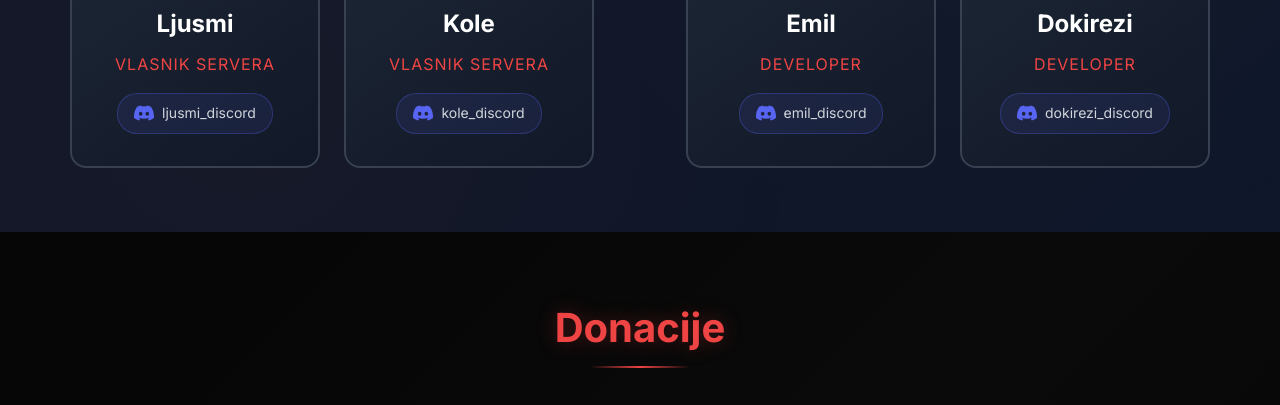
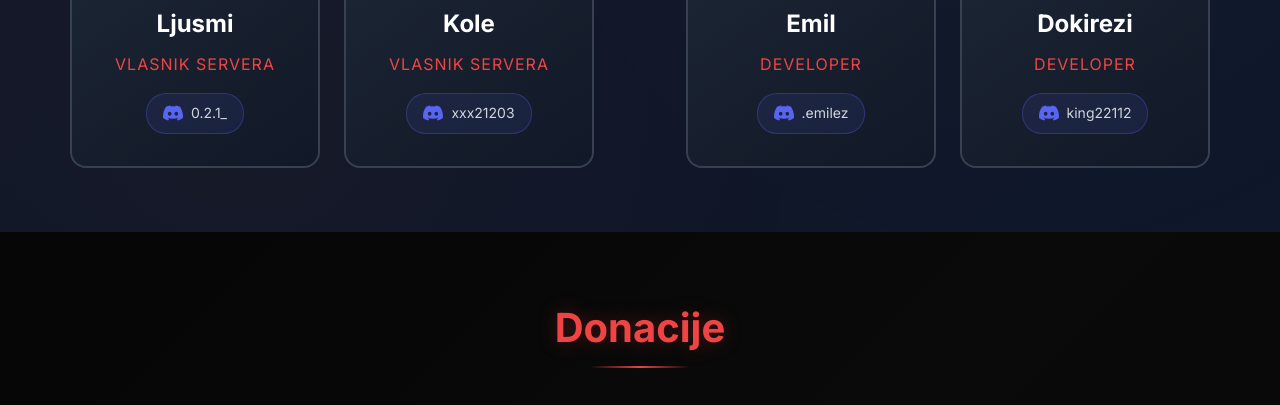
Before and after one commit to Nepoznat1/furyroleplay, a website: page main/index.html in a window 1280 px wide. Shown: the part 926-1331 px from the top of the page. Drawn offline with Linux system fonts and the light colour scheme.

Commit message:
Update index.html

```diff
--- a/main/index.html
+++ b/main/index.html
@@ -60,7 +60,7 @@
                                     <svg class="discord-icon" width="20" height="20" viewBox="0 0 24 24" fill="currentColor">
                                         <path d="M20.317 4.37a19.791 19.791 0 0 0-4.885-1.515.074.074 0 0 0-.079.037c-.21.375-.444.864-.608 1.25a18.27 18.27 0 0 0-5.487 0 12.64 12.64 0 0 0-.617-1.25.077.077 0 0 0-.079-.037A19.736 19.736 0 0 0 3.677 4.37a.07.07 0 0 0-.032.027C.533 9.046-.32 13.58.099 18.057a.082.082 0 0 0 .031.057 19.9 19.9 0 0 0 5.993 3.03.078.078 0 0 0 .084-.028c.462-.63.874-1.295 1.226-1.994a.076.076 0 0 0-.041-.106 13.107 13.107 0 0 1-1.872-.892.077.077 0 0 1-.008-.128 10.2 10.2 0 0 0 .372-.292.074.074 0 0 1 .077-.01c3.928 1.793 8.18 1.793 12.062 0a.074.074 0 0 1 .078.01c.12.098.246.198.373.292a.077.077 0 0 1-.006.127 12.299 12.299 0 0 1-1.873.892.077.077 0 0 0-.041.107c.36.698.772 1.362 1.225 1.993a.076.076 0 0 0 .084.028 19.839 19.839 0 0 0 6.002-3.03.077.077 0 0 0 .032-.054c.5-5.177-.838-9.674-3.549-13.66a.061.061 0 0 0-.031-.03zM8.02 15.33c-1.183 0-2.157-1.085-2.157-2.419 0-1.333.956-2.419 2.157-2.419 1.21 0 2.176 1.096 2.157 2.42 0 1.333-.956 2.418-2.157 2.418zm7.975 0c-1.183 0-2.157-1.085-2.157-2.419 0-1.333.955-2.419 2.157-2.419 1.21 0 2.176 1.096 2.157 2.42 0 1.333-.946 2.418-2.157 2.418z"/>
                                     </svg>
-                                    <span class="discord-username">ljusmi_discord</span>
+                                    <span class="discord-username">0.2.1_</span>
                                 </div>
                             </div>
                         </div>
@@ -76,7 +76,7 @@
                                     <svg class="discord-icon" width="20" height="20" viewBox="0 0 24 24" fill="currentColor">
                                         <path d="M20.317 4.37a19.791 19.791 0 0 0-4.885-1.515.074.074 0 0 0-.079.037c-.21.375-.444.864-.608 1.25a18.27 18.27 0 0 0-5.487 0 12.64 12.64 0 0 0-.617-1.25.077.077 0 0 0-.079-.037A19.736 19.736 0 0 0 3.677 4.37a.07.07 0 0 0-.032.027C.533 9.046-.32 13.58.099 18.057a.082.082 0 0 0 .031.057 19.9 19.9 0 0 0 5.993 3.03.078.078 0 0 0 .084-.028c.462-.63.874-1.295 1.226-1.994a.076.076 0 0 0-.041-.106 13.107 13.107 0 0 1-1.872-.892.077.077 0 0 1-.008-.128 10.2 10.2 0 0 0 .372-.292.074.074 0 0 1 .077-.01c3.928 1.793 8.18 1.793 12.062 0a.074.074 0 0 1 .078.01c.12.098.246.198.373.292a.077.077 0 0 1-.006.127 12.299 12.299 0 0 1-1.873.892.077.077 0 0 0-.041.107c.36.698.772 1.362 1.225 1.993a.076.076 0 0 0 .084.028 19.839 19.839 0 0 0 6.002-3.03.077.077 0 0 0 .032-.054c.5-5.177-.838-9.674-3.549-13.66a.061.061 0 0 0-.031-.03zM8.02 15.33c-1.183 0-2.157-1.085-2.157-2.419 0-1.333.956-2.419 2.157-2.419 1.21 0 2.176 1.096 2.157 2.42 0 1.333-.956 2.418-2.157 2.418zm7.975 0c-1.183 0-2.157-1.085-2.157-2.419 0-1.333.955-2.419 2.157-2.419 1.21 0 2.176 1.096 2.157 2.42 0 1.333-.946 2.418-2.157 2.418z"/>
                                     </svg>
-                                    <span class="discord-username">kole_discord</span>
+                                    <span class="discord-username">xxx21203</span>
                                 </div>
                             </div>
                         </div>
@@ -98,7 +98,7 @@
                                     <svg class="discord-icon" width="20" height="20" viewBox="0 0 24 24" fill="currentColor">
                                         <path d="M20.317 4.37a19.791 19.791 0 0 0-4.885-1.515.074.074 0 0 0-.079.037c-.21.375-.444.864-.608 1.25a18.27 18.27 0 0 0-5.487 0 12.64 12.64 0 0 0-.617-1.25.077.077 0 0 0-.079-.037A19.736 19.736 0 0 0 3.677 4.37a.07.07 0 0 0-.032.027C.533 9.046-.32 13.58.099 18.057a.082.082 0 0 0 .031.057 19.9 19.9 0 0 0 5.993 3.03.078.078 0 0 0 .084-.028c.462-.63.874-1.295 1.226-1.994a.076.076 0 0 0-.041-.106 13.107 13.107 0 0 1-1.872-.892.077.077 0 0 1-.008-.128 10.2 10.2 0 0 0 .372-.292.074.074 0 0 1 .077-.01c3.928 1.793 8.18 1.793 12.062 0a.074.074 0 0 1 .078.01c.12.098.246.198.373.292a.077.077 0 0 1-.006.127 12.299 12.299 0 0 1-1.873.892.077.077 0 0 0-.041.107c.36.698.772 1.362 1.225 1.993a.076.076 0 0 0 .084.028 19.839 19.839 0 0 0 6.002-3.03.077.077 0 0 0 .032-.054c.5-5.177-.838-9.674-3.549-13.66a.061.061 0 0 0-.031-.03zM8.02 15.33c-1.183 0-2.157-1.085-2.157-2.419 0-1.333.956-2.419 2.157-2.419 1.21 0 2.176 1.096 2.157 2.42 0 1.333-.956 2.418-2.157 2.418zm7.975 0c-1.183 0-2.157-1.085-2.157-2.419 0-1.333.955-2.419 2.157-2.419 1.21 0 2.176 1.096 2.157 2.42 0 1.333-.946 2.418-2.157 2.418z"/>
                                     </svg>
-                                    <span class="discord-username">emil_discord</span>
+                                    <span class="discord-username">.emilez</span>
                                 </div>
                             </div>
                         </div>
@@ -114,7 +114,7 @@
                                     <svg class="discord-icon" width="20" height="20" viewBox="0 0 24 24" fill="currentColor">
                                         <path d="M20.317 4.37a19.791 19.791 0 0 0-4.885-1.515.074.074 0 0 0-.079.037c-.21.375-.444.864-.608 1.25a18.27 18.27 0 0 0-5.487 0 12.64 12.64 0 0 0-.617-1.25.077.077 0 0 0-.079-.037A19.736 19.736 0 0 0 3.677 4.37a.07.07 0 0 0-.032.027C.533 9.046-.32 13.58.099 18.057a.082.082 0 0 0 .031.057 19.9 19.9 0 0 0 5.993 3.03.078.078 0 0 0 .084-.028c.462-.63.874-1.295 1.226-1.994a.076.076 0 0 0-.041-.106 13.107 13.107 0 0 1-1.872-.892.077.077 0 0 1-.008-.128 10.2 10.2 0 0 0 .372-.292.074.074 0 0 1 .077-.01c3.928 1.793 8.18 1.793 12.062 0a.074.074 0 0 1 .078.01c.12.098.246.198.373.292a.077.077 0 0 1-.006.127 12.299 12.299 0 0 1-1.873.892.077.077 0 0 0-.041.107c.36.698.772 1.362 1.225 1.993a.076.076 0 0 0 .084.028 19.839 19.839 0 0 0 6.002-3.03.077.077 0 0 0 .032-.054c.5-5.177-.838-9.674-3.549-13.66a.061.061 0 0 0-.031-.03zM8.02 15.33c-1.183 0-2.157-1.085-2.157-2.419 0-1.333.956-2.419 2.157-2.419 1.21 0 2.176 1.096 2.157 2.42 0 1.333-.956 2.418-2.157 2.418zm7.975 0c-1.183 0-2.157-1.085-2.157-2.419 0-1.333.955-2.419 2.157-2.419 1.21 0 2.176 1.096 2.157 2.42 0 1.333-.946 2.418-2.157 2.418z"/>
                                     </svg>
-                                    <span class="discord-username">dokirezi_discord</span>
+                                    <span class="discord-username">king22112</span>
                                 </div>
                             </div>
                         </div>
```
